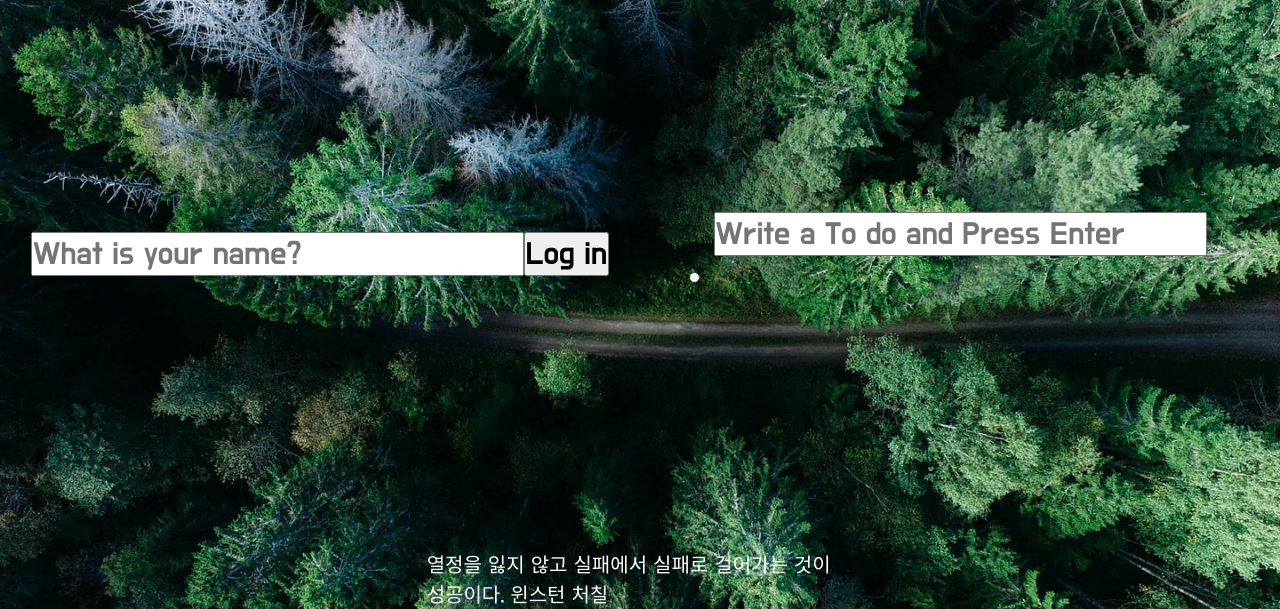
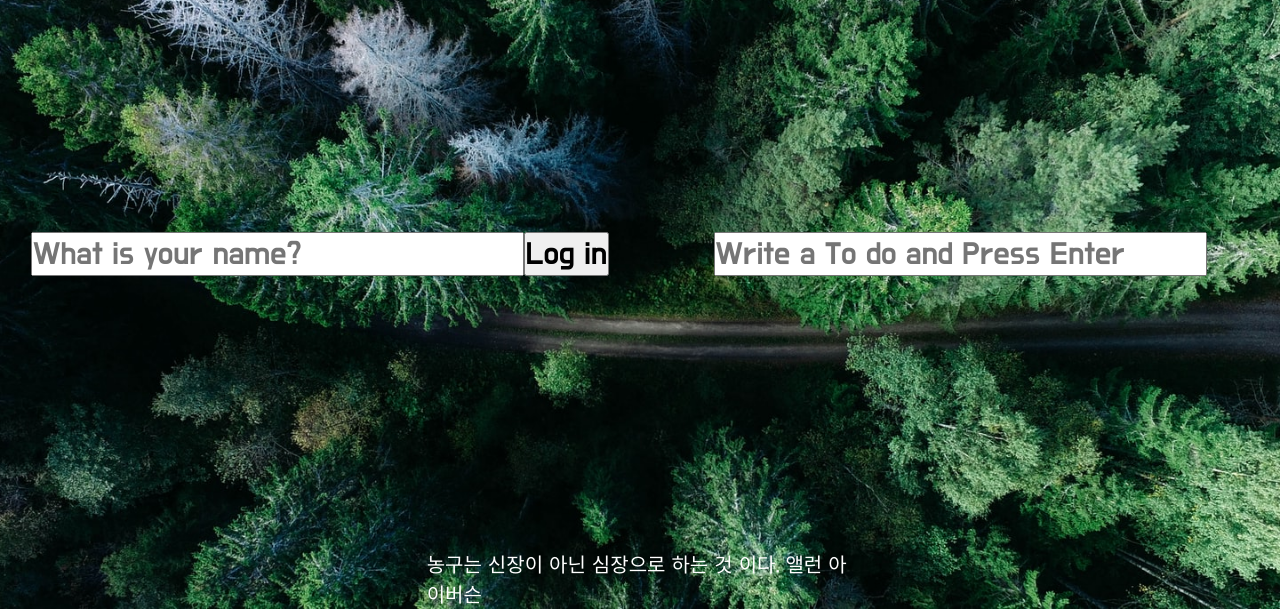
Before and after one commit to tony2550/tony2550.github.io, a plain HTML site: page index.html in a window 1280 px wide. Shown: the part 191-800 px from the top of the page. Drawn offline with Linux system fonts and the light colour scheme.

Commit message:
index.html, quote.js 수정

```diff
--- a/index.html
+++ b/index.html
@@ -42,9 +42,8 @@
           />
         </form>
 
-        <ul id="todo-list">
-          <li></li>
-        </ul>
+        <ol id="todo-list">
+        </ol>
       </div>
     </main>
 
--- a/js/quote.js
+++ b/js/quote.js
@@ -44,8 +44,8 @@ const quotes = [
     author: '허먼 멜빌',
   },
   {
-    quote: '열정을 잃지 않고 실패에서 실패로 걸어가는 것이 성공이다.',
-    author: '윈스턴 처칠',
+    quote: '농구는 신장이 아닌 심장으로 하는 것 이다.',
+    author: '앨런 아이버슨',
   },
 ];
 
```
